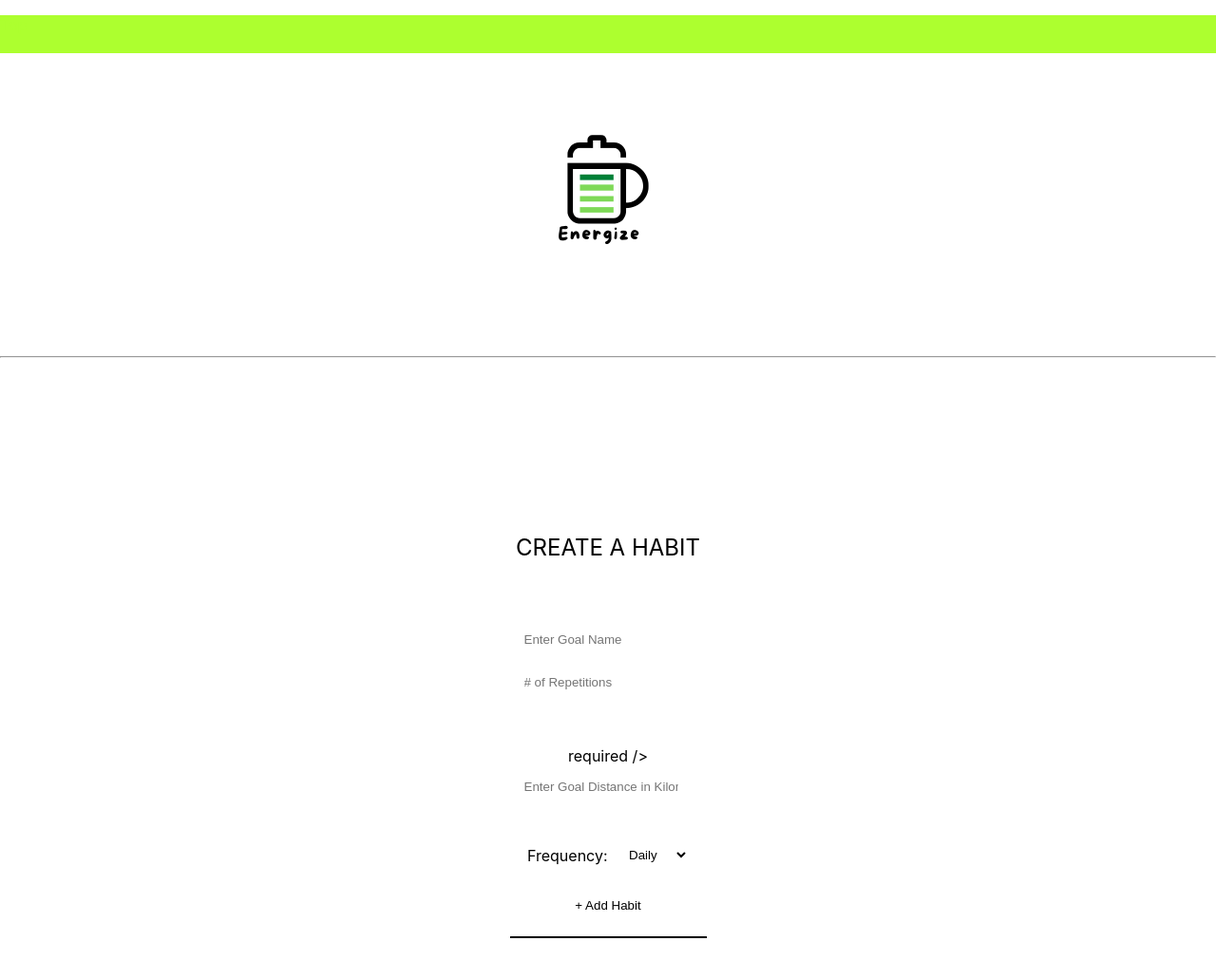
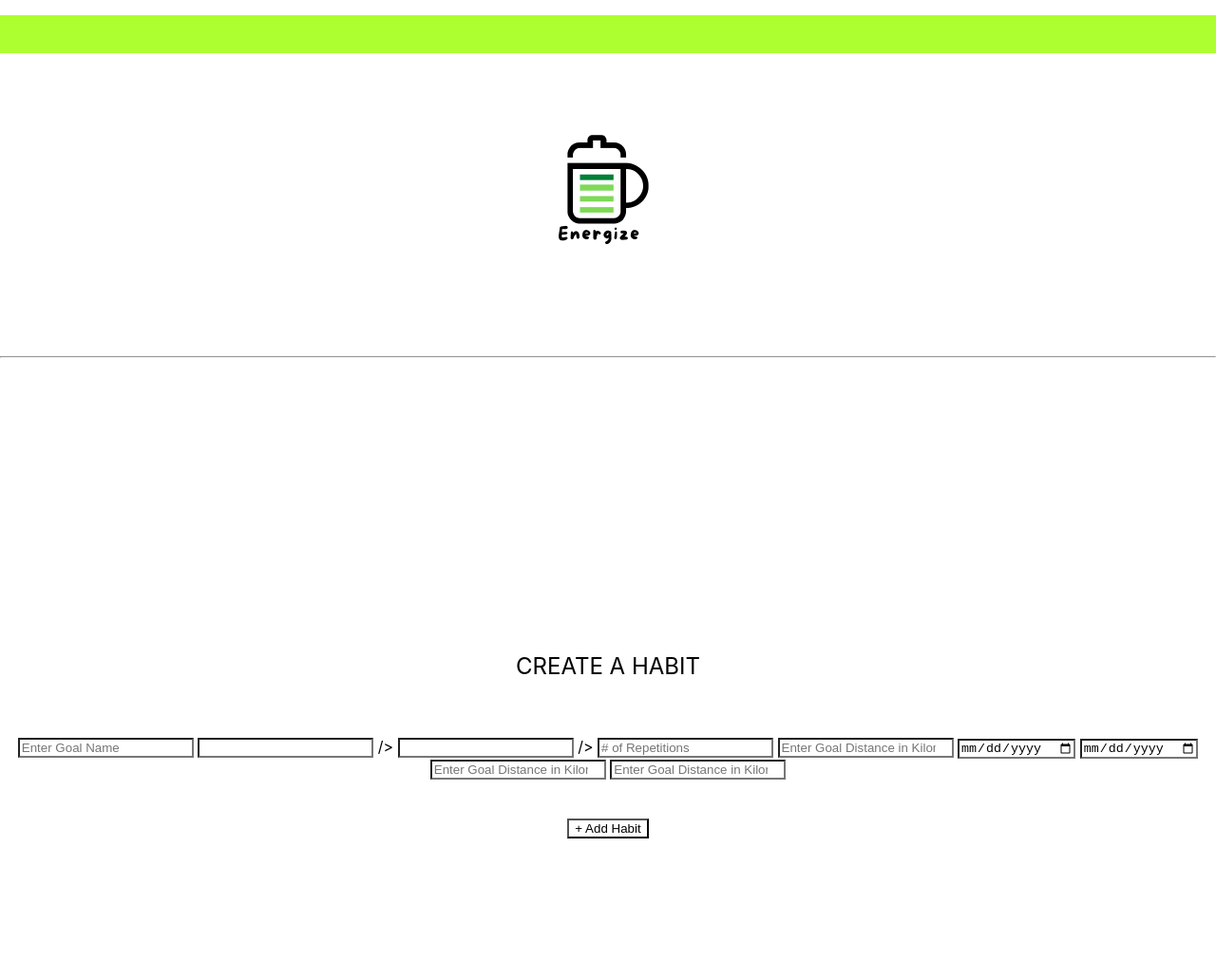
Before and after one commit to fastlearner999/Code_of_Duty_Client, a plain HTML site: page pages/create_goal.html in a window 1280 px wide. Shown: the top 1031 px of the page at 95% size. Drawn offline with Linux system fonts and the light colour scheme.

Commit message:
more form updates

```diff
--- a/pages/create_goal.html
+++ b/pages/create_goal.html
@@ -32,19 +32,12 @@
 
       <br><br>
 
-      <form class="add-habit">
+      <form class="goal_name">
         <input
-          class="habit"
+          class="goal_name"
           type="text"
-          name="habit"
+          name="goal"
           placeholder="Enter Goal Name"
-          required
-        />
-        <input
-          type="number"
-          name="reps"
-          placeholder="# of Repetitions"
-          min="1"
           required
         />
         <input
@@ -54,7 +47,22 @@
           <option value='cycling'></option>
           <option value='swimming'></option>
         </datalist>
-        required
+        />
+        <input
+        id='period_type' name='period_type' type='text' required list='period_types' />
+        <datalist id='period_types'>
+          <option value="Daily"></option>
+          <option value='Weekly'></option>
+          <option value='Monthly'></option>
+          <option value='Yearly'></option>
+        </datalist>
+        />
+        <input
+          type="number"
+          name="period"
+          placeholder="# of Repetitions"
+          min="1"
+          required
         />
         <input
           class="distance"
@@ -64,18 +72,39 @@
           min="1"
           required
         />
+        <input
+        class="start_date"
+        type="date"
+        name="start_date"
+        placeholder="Enter Start Date"
+        required
+        />
+        <input
+        class="end_date"
+        type="date"
+        name="end_date"
+        placeholder="Enter End Date"
+        required
+        />
+        <input
+        class="distance"
+        type="number"
+        name="distance"
+        placeholder="Enter Goal Distance in Kilometers"
+        min="1"
+        required
+        />
+        <input
+        class="distance"
+        type="number"
+        name="distance"
+        placeholder="Enter Goal Distance in Kilometers"
+        min="1"
+        required
+        />
 
       <br><br>
 
-        <div class="frequency">
-          <label for="timeframe">Frequency: </label>
-          <select name="timeframe" id="timeframe">
-            <option value="Daily">Daily</option>
-            <option value="Weekly">Weekly</option>
-            <option value="Monthly">Monthly</option>
-            <option value="Yearly">Yearly</option>
-          </select>
-        </div>
         <br>
         <input type="submit" value="+ Add Habit" />
       </form>
--- a/pages/create_profile.html
+++ b/pages/create_profile.html
@@ -4,24 +4,127 @@
     <meta charset="UTF-8">
     <meta http-equiv="X-UA-Compatible" content="IE=edge">
     <meta name="viewport" content="width=device-width, initial-scale=1.0">
+    <title>Sign-up</title>
+    <!-- <link rel="stylesheet" href="https://cdn.jsdelivr.net/npm/bootstrap@4.6.0/dist/css/bootstrap.min.css" integrity="sha384-B0vP5xmATw1+K9KRQjQERJvTumQW0nPEzvF6L/Z6nronJ3oUOFUFpCjEUQouq2+l" crossorigin="anonymous"> -->
     <link href="../css/styles.css" rel="stylesheet">
-    <title>Document</title>
+    <script defer src="login.js"></script>
+    <script src="https://www.google.com/recaptcha/api.js" async defer></script>
+    <script type="text/javascript">
+        var onloadCallback = function() {
+          grecaptcha.render('html_element', {
+            'sitekey' : "6LfXLK8gAAAAABjmN3XQcsAznRStuwIUizd_Cqgr"
+          });
+        };
+      </script>
+        <script defer src="../js/darkmode.js"></script>
 </head>
 <body>
+
     <p class="top">Top</p>
-    <br><br>
+
+
+    <div class="logincontent">
+
+    <button id="btn-dark-mode">Toggle dark mode</button>
+
+    <img class="logo" src="images/Code of Duty.png"><br><br>
+
+	<form id="form">
+		<input type="text" id="firstname" class="inputs" placeholder="First Name" required><br><br>
+		<input type="text" id="lastname" class="inputs" placeholder="Last Name" required><br><br>
+			<input type="text" id="email" class="inputs" placeholder="Email address" required><br><br>
+		<input type="password" id="password" class="inputs" placeholder="Password" required><br><br>
+		<input type="password" id="passwordconf" class="inputs" placeholder="Re-enter Password" required><br><br><br>
+
+        <!-- <div class="g-recaptcha"  data-sitekey="6LfXLK8gAAAAABjmN3XQcsAznRStuwIUizd_Cqgr"></div> -->
+        <div class="" id="html_element" ></div>
+        <br/>
+		<a href=""><button class="buttonthree"><p>Get Started</p></button></a>
+	</form>
+</div>
+
+<br><br><br><br>
+
+<p class="bottom">Bottom</p>
 
 
 
-    <img class="logo" src="../images/Code of Duty.png"><br><br>
 
-<div class="logincontent">
-<input type="text" id="email" class="inputs" placeholder="Email address"><br><br>
-<input type="password" id="password" class="inputs" placeholder="Password"><br><br><br>
+<script src="https://www.google.com/recaptcha/api.js?onload=onloadCallback&render=explicit"
+async defer>
+</script>
 
-<a href=""><button class="buttonthree"><p>Sign up</p></button></a>
-</div>
-<br><br><br><br>
-<p class="bottom">Bottom</p>
+
+
 </body>
 </html>
+
+
+<!-- <div class="text-center">
+    <img src="https://developer.spotify.com/assets/branding-guidelines/logo-size.svg">
+    </div>
+    <hr>
+
+
+
+
+
+
+
+
+
+<div class="container">
+    <div class="row justify-content-center ">
+        <div class="col-4 text-center">
+
+    <p class="bold">To continue, log in to Spotify.</p>
+
+    <div class="social-buttons">
+    <p id="facebook">CONTINUE WITH FACEBOOK</p>
+    <p id="apple">CONTINUE WITH APPLE</p>
+    </div>
+
+    <p class="or">OR</p>
+
+
+
+ <form class="forms">
+
+<input type="text" id="email" placeholder="Email address or username"><br>
+<input type="password" id="password" placeholder="Password"><br>
+
+<br>
+
+<div class="row justify-content-between">
+    <div>
+<input type="checkbox" value="rememberMe" id="rememberMe">
+<label for="rememberMe" class="rememberMee">Remember me</label>
+</div>
+
+
+<p id="login">LOG IN</p>
+</div>
+</form>
+
+
+
+
+
+<p class="password">Forgot your password?</p>
+
+
+<hr class="can">
+
+<p class="bold">Don't have an account?</p>
+
+<div>
+<p class="social-button" id="sign-up">SIGN UP FOR SPOTIFY</p>
+</div>
+
+<hr class="can">
+
+<p class="footer">If you click "Log in with Facebook" and are not a Spotify user, you will be registered and you agree to Spotify's <span class="green-words">Terms & Conditions</span> and <span class="green-words">Privacy Policy</span></p>
+
+</div>
+</div>
+<!-- </div> -->
```
Also changed, not shown: pages/login.html (+1 -1 lines).
